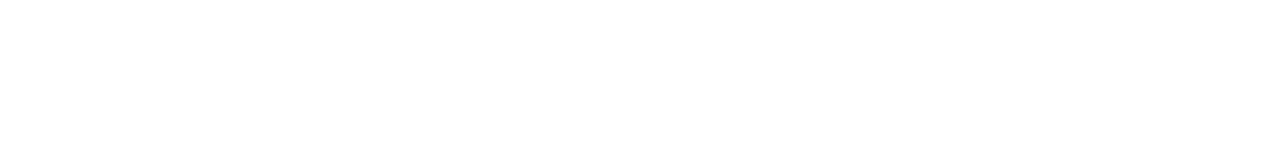
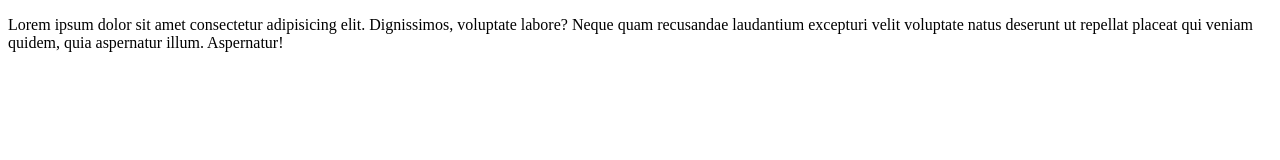
Before and after one commit to Everjam28/Optica-Ecommerce, a plain HTML site: page index.html in a window 1280 px wide. Drawn offline with Linux system fonts and the light colour scheme.

Commit message:
agregado div contenedor

```diff
--- a/index.html
+++ b/index.html
@@ -6,6 +6,11 @@
     <title>git vscode</title>
 </head>
 <body>
-
+     <!--Div contenedor 1-->
+     <div class="container">
+        <div class="row">
+            <p>Lorem ipsum dolor sit amet consectetur adipisicing elit. Dignissimos, voluptate labore? Neque quam recusandae laudantium excepturi velit voluptate natus deserunt ut repellat placeat qui veniam quidem, quia aspernatur illum. Aspernatur!</p>
+        </div>
+     </div>
 </body>
 </html>
```
